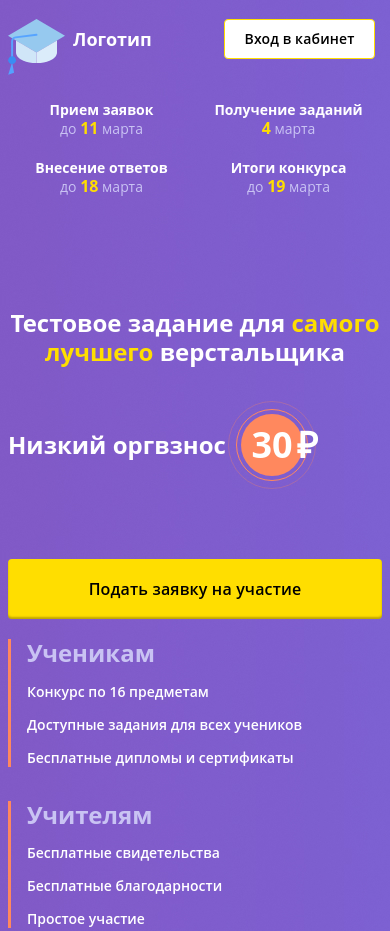
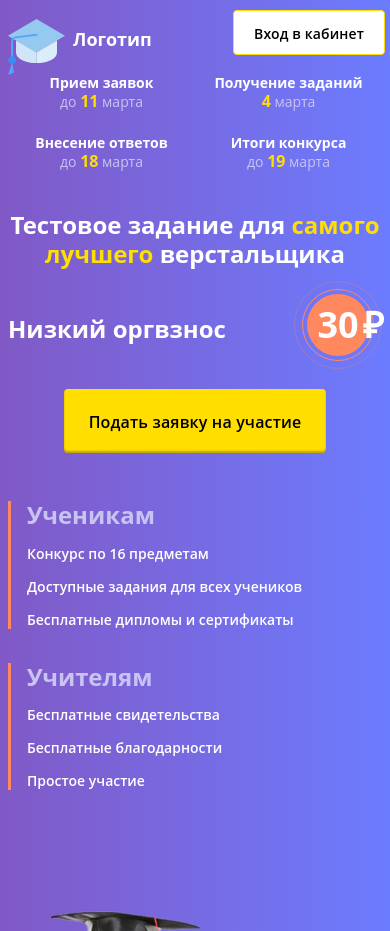
Before and after one commit to mmaaaaaaaails/edtechsoft, a website built with webpack: page src/index.html in a window 390 px wide. Shown: the top 931 px of the page. Built offline with nearby package versions, Linux system fonts and the light colour scheme; files whose address does not match are found by name.

Commit message:
fix: change background and adaptive and buttons

```diff
--- a/src/assets/scss/header.scss
+++ b/src/assets/scss/header.scss
@@ -40,19 +40,18 @@
     }
 
     &__button {
-        width: 161px;
-        height: 50px;
-        margin-top: 19px;
+        display: flex;
+        align-items: center;
+
+        &--in {
             background: $light-color;
             border: 1px solid $main-color;
             box-sizing: border-box;
+            padding: 19px 25px 17px;
             border-radius: 4px;
             font-weight: 600;
             font-size: 14px;
             line-height: 123%;
-        display: flex;
-        align-items: center;
-        justify-content: center;
             letter-spacing: 0.01em;
             color: $dark-color;
             transition: all 0.5s ease-in;
@@ -64,5 +63,5 @@
                 transition: all 0.5s ease-in;
             }
         }
-
     }
+}
--- a/src/assets/scss/main.scss
+++ b/src/assets/scss/main.scss
@@ -14,8 +14,11 @@
 }
 
 body {
-  background-image: url(/assets/img/background.jpg);
-  height: 100vh;
+  background-image: url(/assets/img/target.png), linear-gradient(90deg, #8159C6 0%, #6C7CFF 100%);
+  min-height: 100vh;
+  background-repeat: no-repeat;
+  background-position-x: right;
+  background-position-y: center;
 }
 
 .wrapper {
--- a/src/assets/scss/media.scss
+++ b/src/assets/scss/media.scss
@@ -1,4 +1,8 @@
 @media only screen and (max-width: 1299px) {
+
+    body {
+        background: linear-gradient(90deg, #8159C6 0%, #6C7CFF 100%) !important;
+    }
 
     .header {
 
@@ -13,16 +17,13 @@
 
     .test {
 
-        &__block {
-            justify-content: center;
-        }
-
         &__title {
             max-width: 100%;
+            margin-top: 40px;
         }
 
         &__square {
-            visibility: hidden;
+            display: none;
         }
 
         &__rhomb {
@@ -57,9 +58,10 @@
 @media only screen and (max-width: 958px) {
 
     .header {
-        &__button {
+        &__button--in {
             position: absolute;
             right: 50px;
+            top: 10px;
         }
     }
 
@@ -71,27 +73,21 @@
 
 @media only screen and (max-width: 767px) {
 
-    .header {
-        &__button {
-            position: absolute;
-            right: 50px;
-        }
-    }
-
     .test {
 
         &__students {
             width: 100%;
         }
 
-        &__target {
-            width: 100%;
-            left: 0;
-        }
-
     }
 
     .info {
+
+        &__block {
+            display: flex;
+            justify-content: space-between;
+            align-items: baseline;
+        }
 
         &__price {
             width: 100%;
@@ -101,19 +97,13 @@
 
     .price {
 
-        &__circle {
-            position: absolute;
-            top: -30px;
-            left: 280px;
-        }
-
         &__button {
             display: flex;
             justify-content: center;
+            margin-top: 0px;
         }
 
         &__bid {
-            width: 100%;
             margin-bottom: 20px;
         }
     }
@@ -121,7 +111,7 @@
 }
 
 
-@media only screen and (max-width: 433px) {
+@media only screen and (max-width: 500px) {
 
     .wrapper {
         padding: 0 8px !important;
@@ -129,10 +119,9 @@
 
     .header {
 
-        &__button {
-            width: 151px;
-            height: 40px;
-            right: 15px;
+        &__button--in {
+            padding: 14px 20px 12px;
+            right: 5px
         }
 
         &__title {
@@ -142,10 +131,6 @@
 
     .menu {
 
-        &__date {
-            text-align: inherit;
-        }
-
         &__lists {
             justify-content: space-around;
             flex-wrap: wrap;
@@ -153,6 +138,7 @@
 
         &__item {
             width: 50%;
+            padding-right: 0;
 
             &:nth-child(1) {
                 margin-bottom: 24px;
@@ -162,13 +148,13 @@
 
     .test {
 
-        &__target {
-            left: 0px;
-        }
-
         &__title {
             font-size: 24px;
             text-align: center;
+        }
+
+        &__info {
+            margin-top: 12px;
         }
     }
 
@@ -181,13 +167,9 @@
 
     .price {
 
-        &__circle {
-            left: 220px;
-        }
-
         &__bid {
-            display: flex;
-            justify-content: center;
+            margin-bottom: 48px;
+            margin-top: 20px;
         }
     }
 }
--- a/src/assets/scss/menu.scss
+++ b/src/assets/scss/menu.scss
@@ -1,9 +1,8 @@
 .menu {
 
-    width: 695px;
     display: flex;
     justify-content: space-between;
-    margin-top: 27px;
+    align-items: center;
     margin-right: 99px;
 
     &__lists {
@@ -18,8 +17,12 @@
     }
 
     &__item {
-        height: 34px;
         text-align: center;
+        padding-right: 64px;
+
+        &:last-child {
+            padding-right: 0;
+        }
     }
 
     &__link {
--- a/src/assets/scss/test.scss
+++ b/src/assets/scss/test.scss
@@ -18,7 +18,7 @@
         height: 89px;
         margin-top: 26px;
         position: relative;
-        top: 22px;
+        top: 25px;
 
         &:hover {
             transition: 0.9s linear;
@@ -52,6 +52,7 @@
         line-height: 120%;
         color: $light-color;
         max-width: 531px;
+        position: relative;
 
         &--highlight {
             color: $main-color;
@@ -68,18 +69,6 @@
     &__picture {
         position: relative;
         margin-top: 110px;
-    }
-
-    &__students {
-        position: absolute;
-        z-index: 2;
-    }
-
-    &__target {
-        position: relative;
-        z-index: 1;
-        left: 100px;
-        bottom: 20px;
     }
 
     &__42 {
@@ -99,7 +88,7 @@
         height: 59px;
         position: absolute;
         bottom: 70px;
-        left: -5px;
+        left: -60px;
     }
 }
 
@@ -138,6 +127,7 @@
         line-height: 120%;
         color: $light-color;
         margin-bottom: 16px;
+        list-style: none;
 
         &:last-child {
             margin-bottom: 0;
@@ -256,24 +246,23 @@
         }
     }
 
+    &__button {
+        margin-top: 85px;
+    }
+
     &__bid {
-        width: 266px;
-        height: 60px;
         background: $main-color;
         box-shadow: inset 0px -2px 2px rgba(0, 0, 0, 0.25);
         border-radius: 4px;
+        padding: 23px 25px 21px;
         outline: none;
         border: 0;
         transition: all 0.5s ease-in;
         font-weight: 600;
         font-size: 16px;
         line-height: 130%;
-        display: flex;
-        align-items: center;
-        justify-content: center;
         letter-spacing: 0.01em;
         color: $dark-color;
-        margin-top: 85px;
 
         &:hover {
             background: $light-color;
--- a/src/index.html
+++ b/src/index.html
@@ -1,5 +1,5 @@
 <!DOCTYPE html>
-<html lang="en">
+<html lang="ru">
 <head>
     <meta charset="UTF-8">
     <meta name="viewport" content="width=device-width, initial-scale=1.0">
@@ -33,7 +33,10 @@
                         </li>
                     </ul>
                 </nav>
-                <button class="header__button">Вход в кабинет</button>
+                <div class="header__button">
+                    <button class="header__button--in">Вход в кабинет</button>
+                </div>
+
             </div>
         </div>
     </header>
@@ -47,10 +50,12 @@
                         <h2 class="test__title">Тестовое задание для <span class="test__title--highlight">самого лучшего</span> верстальщика</h2>
                         <div class="test__info">
                             <div class="info__price">
-                                <h4 class="price__title">Низкий оргвзнос</h4>
-                                <div class="price__circle">
-                                    <div class="price__disk">
-                                        <div class="price__number">30 <span class="price__ruble">&#8381;</span></div>
+                                <div class="info__block">
+                                    <h4 class="price__title">Низкий оргвзнос</h4>
+                                    <div class="price__circle">
+                                        <div class="price__disk">
+                                            <div class="price__number">30 <span class="price__ruble">&#8381;</span></div>
+                                        </div>
                                     </div>
                                 </div>
                                 <div class="price__cross"></div>
@@ -59,25 +64,24 @@
                                 </div>
                             </div>
                             <div class="info__univer">
-                                <div class="info__students">
-                                    <h4 class="info__title">Ученикам</h4>
-                                    <p class="info__subtitle">Конкурс по 16 предметам</p>
-                                    <p class="info__subtitle">Доступные задания для всех учеников</p>
-                                    <p class="info__subtitle">Бесплатные дипломы и сертификаты</p>
-                                </div>
-                                <div class="info__teacher">
-                                    <h4 class="info__title">Учителям</h4>
-                                    <p class="info__subtitle">Бесплатные свидетельства</p>
-                                    <p class="info__subtitle">Бесплатные благодарности</p>
-                                    <p class="info__subtitle">Простое участие</p>
-                                </div>
+                                <ul class="info__students">
+                                    <li class="info__title">Ученикам</li>
+                                    <li class="info__subtitle">Конкурс по 16 предметам</li>
+                                    <li class="info__subtitle">Доступные задания для всех учеников</li>
+                                    <li class="info__subtitle">Бесплатные дипломы и сертификаты</li>
+                                </ul>
+                                <ul class="info__teacher">
+                                    <li class="info__title">Учителям</li>
+                                    <li class="info__subtitle">Бесплатные свидетельства</li>
+                                    <li class="info__subtitle">Бесплатные благодарности</li>
+                                    <li class="info__subtitle">Простое участие</li>
+                                </ul>
                             </div>
                         </div>
                     </div>
                     <div class="test__picture">
                         <div class="test__42"></div>
                         <img class="test__students" src="./assets/img/students.png" alt="students">
-                        <img class="test__target" src="./assets//img/target.png" alt="target">
                         <div class="test__43"></div>
                     </div>
                 </div>
```
Lines whose indentation alone changed are shown as unchanged.
